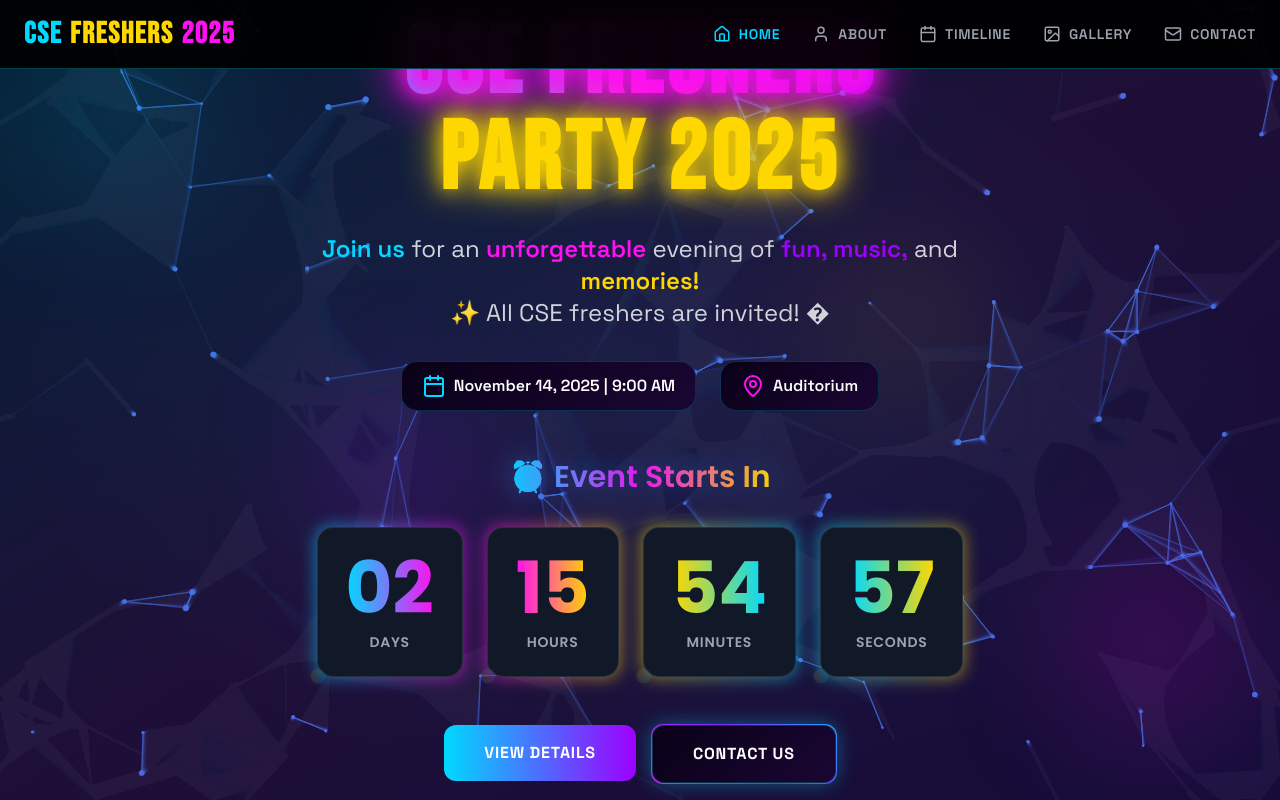
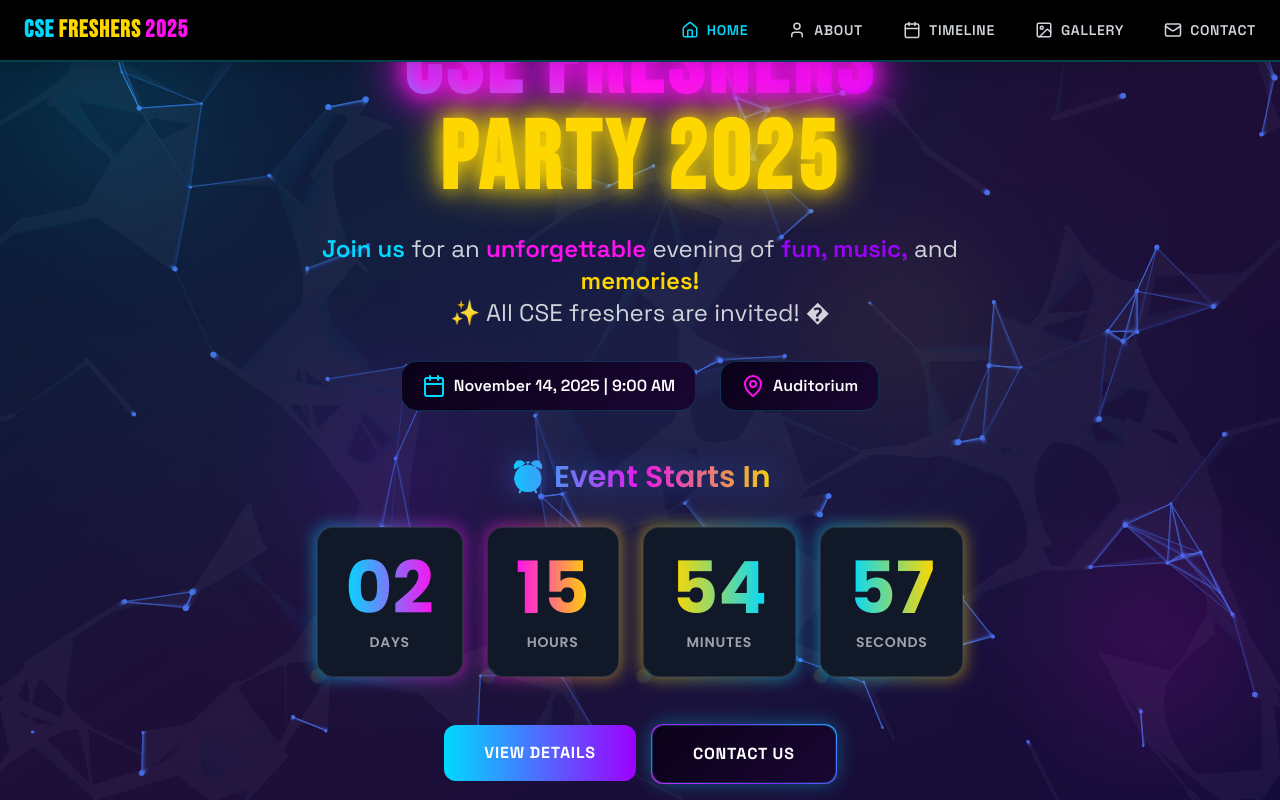
Before and after one commit to ItsVikasA/Freshers, a Next.js app: page / in a window 1280 px wide. Shown: the top 800 px of the page. Built offline with nearby package versions, Linux system fonts and the light colour scheme.

Commit message:
Fix desktop navbar: better spacing and layout matching

```diff
--- a/src/components/Navbar.tsx
+++ b/src/components/Navbar.tsx
@@ -18,18 +18,18 @@ const Navbar = () => {
   return (
     <>
       {/* Desktop Top Navbar */}
-      <nav className="hidden md:block fixed top-0 left-0 right-0 z-50 bg-black/95 border-b border-neon-blue/30">
-        <div className="container mx-auto px-6 py-4">
+      <nav className="hidden md:block fixed top-0 left-0 right-0 z-50 bg-black border-b-2 border-neon-blue/30 shadow-lg">
+        <div className="container mx-auto px-6 py-3.5">
           <div className="flex items-center justify-between">
             {/* Logo */}
-            <div className="text-3xl font-bold font-bebas tracking-wider">
-              <span className="text-neon-blue">CSE</span>
-              <span className="text-neon-yellow ml-2">FRESHERS</span>
-              <span className="text-neon-pink ml-2">2025</span>
+            <div className="flex items-center gap-1">
+              <span className="text-2xl font-bold font-bebas tracking-wider text-neon-blue">CSE</span>
+              <span className="text-2xl font-bold font-bebas tracking-wider text-neon-yellow">FRESHERS</span>
+              <span className="text-2xl font-bold font-bebas tracking-wider text-neon-pink">2025</span>
             </div>
 
             {/* Desktop Navigation */}
-            <div className="flex items-center gap-8">
+            <div className="flex items-center gap-10">
               {navItems.map((item) => {
                 const Icon = item.icon
                 return (
@@ -38,14 +38,14 @@ const Navbar = () => {
                     to={item.to}
                     spy={true}
                     smooth={true}
-                    offset={-100}
+                    offset={-80}
                     duration={500}
                     onSetActive={() => setActive(item.to)}
-                    className={`flex items-center gap-2 cursor-pointer font-space text-sm font-semibold uppercase tracking-wider transition-all group ${
-                      active === item.to ? `text-${item.color}` : 'text-gray-400 hover:text-white'
+                    className={`flex items-center gap-2 cursor-pointer font-space text-sm font-semibold uppercase tracking-wider transition-all ${
+                      active === item.to ? 'text-neon-blue' : 'text-gray-300 hover:text-white'
                     }`}
                   >
-                    <Icon size={18} />
+                    <Icon size={18} strokeWidth={2} />
                     {item.name}
                   </ScrollLink>
                 )
```
